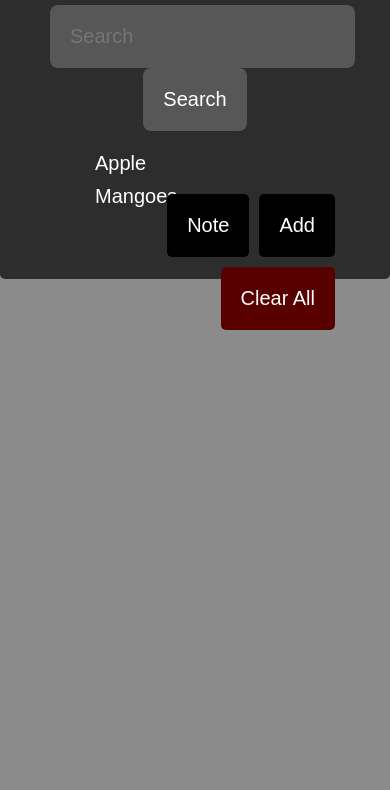
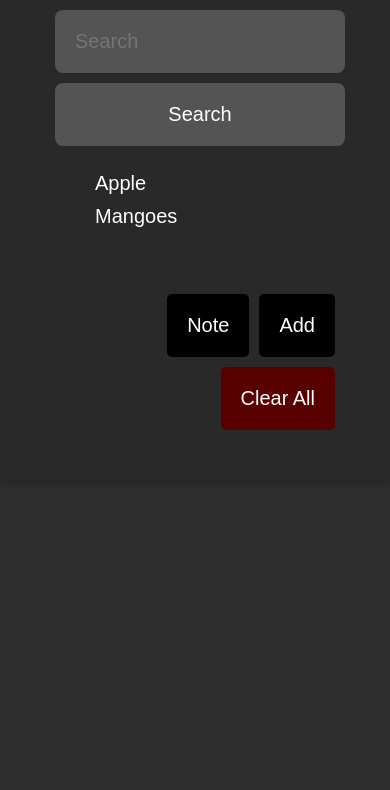
Before and after one commit to saviomds/ToListNote, a plain HTML site: page index.html in a window 390 px wide. Shown: the part 219-1009 px from the top of the page. Before the commit the page ends 844 px from the top, so only its background shows below. Drawn offline with Linux system fonts and the light colour scheme.

Commit message:
phone update

```diff
--- a/css/main.css
+++ b/css/main.css
@@ -76,3 +76,39 @@ header {
   position: relative;
   left: 35px;
 }
+
+@media screen and (max-width: 768px) {
+  body {
+    height: 180vh;
+    position: relative;
+    top: 0px;
+    background-color: rgb(45, 45, 45);
+  }
+  .search input,
+  .search button {
+    width: 100%;
+    margin: 5px;
+  }
+  .addlistForm input {
+    width: 85%;
+    margin: 5px;
+  }
+  .addlistForm button {
+    width: 100%;
+  }
+  header {
+    background-color: rgba(26, 26, 26, 0.19);
+
+    position: relative;
+    top: 100px;
+    height: 60vh;
+  }
+
+  .addList button {
+    position: relative;
+    top: 40px;
+  }
+  .list ul li {
+    text-align: start;
+  }
+}
```
